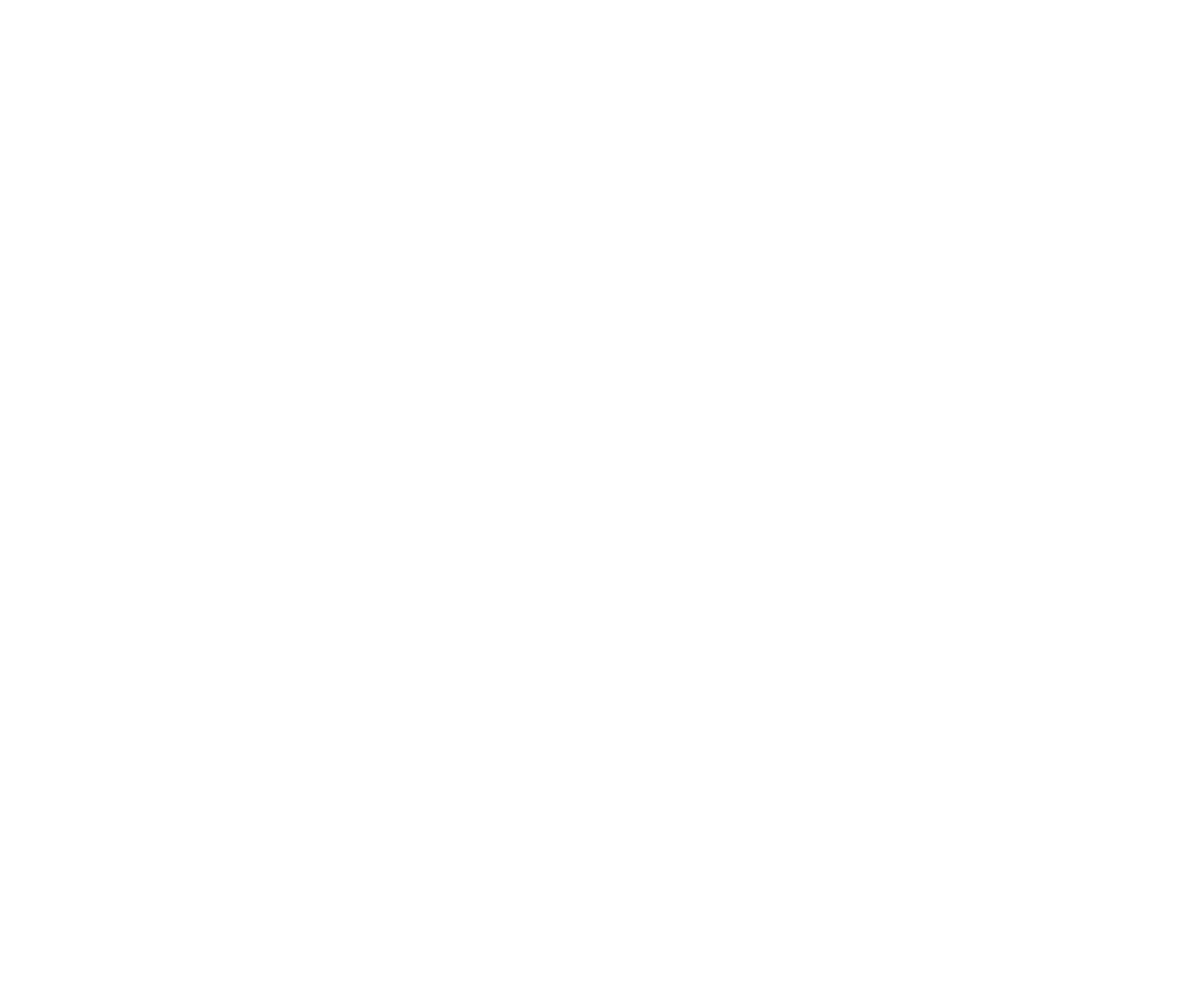
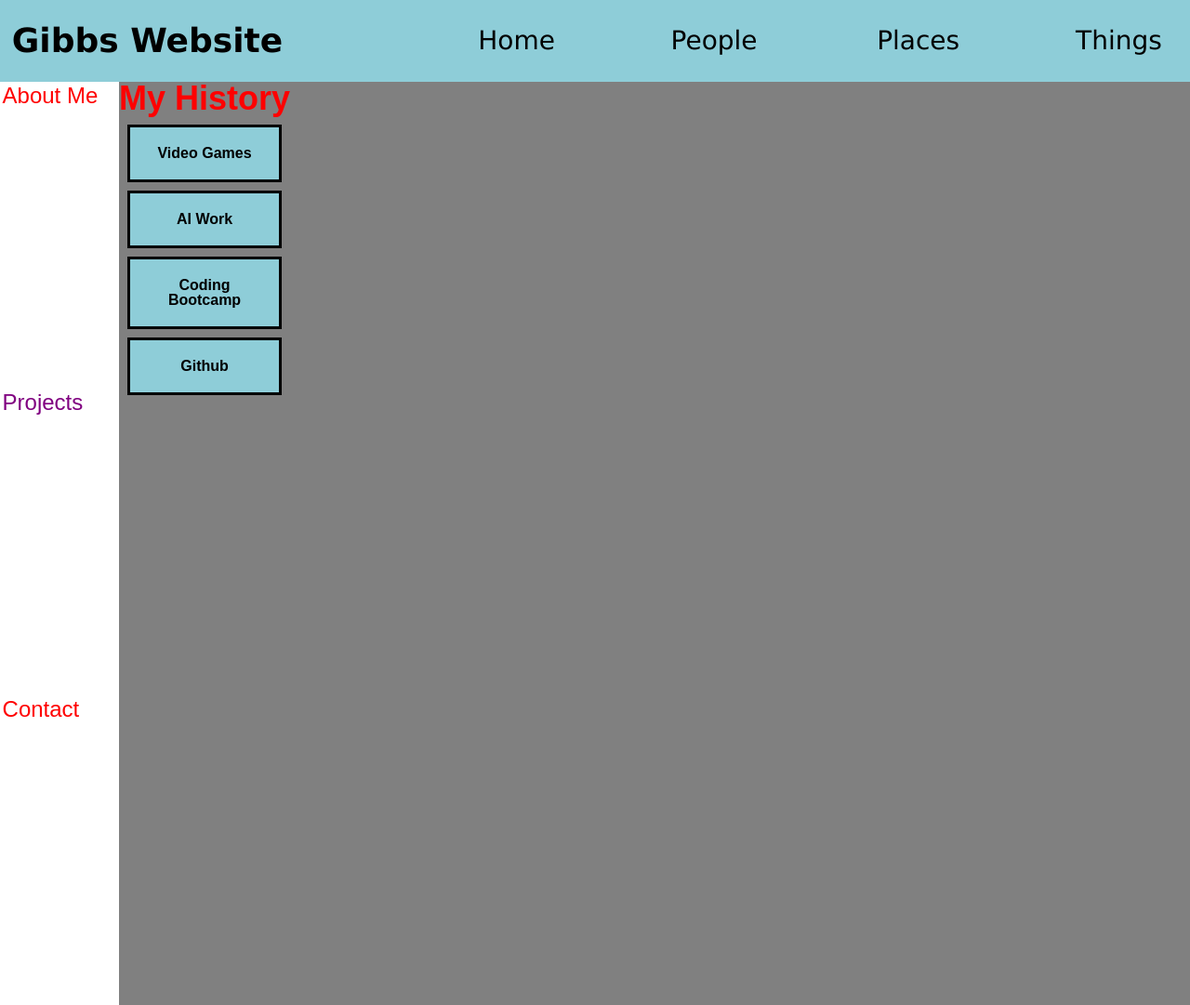
Before and after one commit to Rbgibbs13/module-02-challenge, a plain HTML site: page index.html in a window 1280 px wide. Shown: the top 1081 px of the page at 93% size. Before the commit the page ends 800 px from the top, so only its background shows below. Drawn offline with Linux system fonts and the light colour scheme.

Commit message:
Added all files and set up basic HTML page structure

```diff
--- a/assets/style.css
+++ b/assets/style.css
@@ -0,0 +1,141 @@
+:root {
+    --header-color: rgb(142, 205, 216);
+    --body-color: grey;
+    --radius-size: 25px;
+    --title-font: Verdana, Geneva, Tahoma, sans-serif;
+}
+
+* a {
+    text-decoration: none;
+    color: black;
+}
+
+header {
+    display: flex;
+    height: 10%;
+    background-color: var(--header-color);
+    font-family: var(--title-font);
+    border-width: 3%;
+    border-color: red;
+}
+
+header h1 {
+    display: flex;
+    flex-wrap: nowrap;
+    justify-content: left;
+    align-items: center;
+    font-size: 36px;
+    padding: 1%;
+    width: 30%
+}
+
+header ul {
+    display: flex;
+    flex-direction: row;
+    flex-wrap: wrap;
+    align-content: space-between;
+    justify-content: right;
+    padding: 1%;
+    width: 70%;
+}
+
+header li {
+    flex: 1 0 200px;
+    padding: 2%;
+    text-align: right;
+}
+
+header a {
+    text-decoration: none;
+    font-size: 28px;
+    text-align: center;
+}
+
+header a:hover {
+    transition-duration: 1s;
+    text-decoration: underline;
+    color: grey;
+}
+
+main {
+    display: flex;
+    flex-wrap: wrap;
+    height: 100%;
+    width: 100%;
+    background-color: grey;
+}
+
+.aboutMe h2 {
+    width: 100%;
+    font-size: 36px;
+    color: red;
+    text-align: right;
+}
+
+main .card {
+    flex: 1 0 400px;
+    flex-direction: row;
+    text-align: center;
+    border-style: solid;
+    border-width: 1%;
+    margin: 5%;
+  }
+
+main .card h2 {
+    padding: 20px;
+    background: var(--header-color);
+    color: #fff;
+}
+
+main .card a {
+    text-align: right;
+    width: 100%;
+    height: 100%;
+}
+
+main .card:hover {
+    border-color: whitesmoke;
+}
+
+main .card:hover a {
+    color: white;
+}
+
+sidebar {
+    width: 10%;
+    height: 1000px;
+    background-color: white;
+    border-right: 1% black;
+}
+
+sidebar ul {
+    height: 100%;
+    display: flex;
+    align-items: left;
+    flex-direction: column;
+    justify-content: right;
+}
+
+sidebar li {
+    font-size: 24px;
+    height: 33%;
+    align-content: space-between;
+    padding: 2%;
+}
+
+sidebar li:nth-child(odd) {
+    color: red;
+}
+
+sidebar li:nth-child(even) {
+    color: purple;
+}
+
+footer {
+    display: block;
+    padding: 2%;
+    text-align: center;
+    background-color: var(--header-color);
+    font-family: var(--title-font);
+    font-size: 24px;
+}
--- a/index.html
+++ b/index.html
@@ -3,9 +3,61 @@
 <head>
     <meta charset="UTF-8">
     <meta name="viewport" content="width=device-width, initial-scale=1.0">
-    <title>Document</title>
+    <title>GBG</title>
+    <link rel="stylesheet" href="./assets/reset.css">
+    <link rel="stylesheet" href="./assets/style.css">
 </head>
 <body>
+    <script src="./assets/script.js"></script>
+    <header>
+        <h1>Gibbs Website</h1>
+        <ul>
+            <li><a href="#">Home</a>
+            </li>
+            <li><a href="#">People</a>
+            </li>
+            <li><a href="#">Places</a>
+            </li>
+            <li><a href="#">Things</a>
+            </li>
+        </ul>
+    </header>
 
+    <main>
+        <sidebar>
+            <ul>
+                <li>About Me</li>
+                <li>Projects</li>
+                <li>Contact</li>
+            </ul>
+        </sidebar>
+
+        <section class="bodyMain">
+            <section class="aboutMe">
+                <h2>My History</h2>
+            </section>
+
+            <section>
+                <section class="card">
+                    <h2><a href="#">Video Games</a></h2>
+                </section>
+                <section class="card">
+                    <h2><a href="#">AI Work</a></h2>
+                </section>
+                <section class="card">
+                    <h2><a href="#">Coding Bootcamp</a></h2>
+                </section>
+                <section class="card">
+                    <h2><a href="https://github.com/dashboard">Github</a></h2>
+                </section>
+            </section>
+        </section>
+    </main>
+
+
+
+    <footer>
+        &#169 GBG 2023
+    </footer>
 </body>
 </html>
```
Also changed, not shown: assets/script.js (added).
